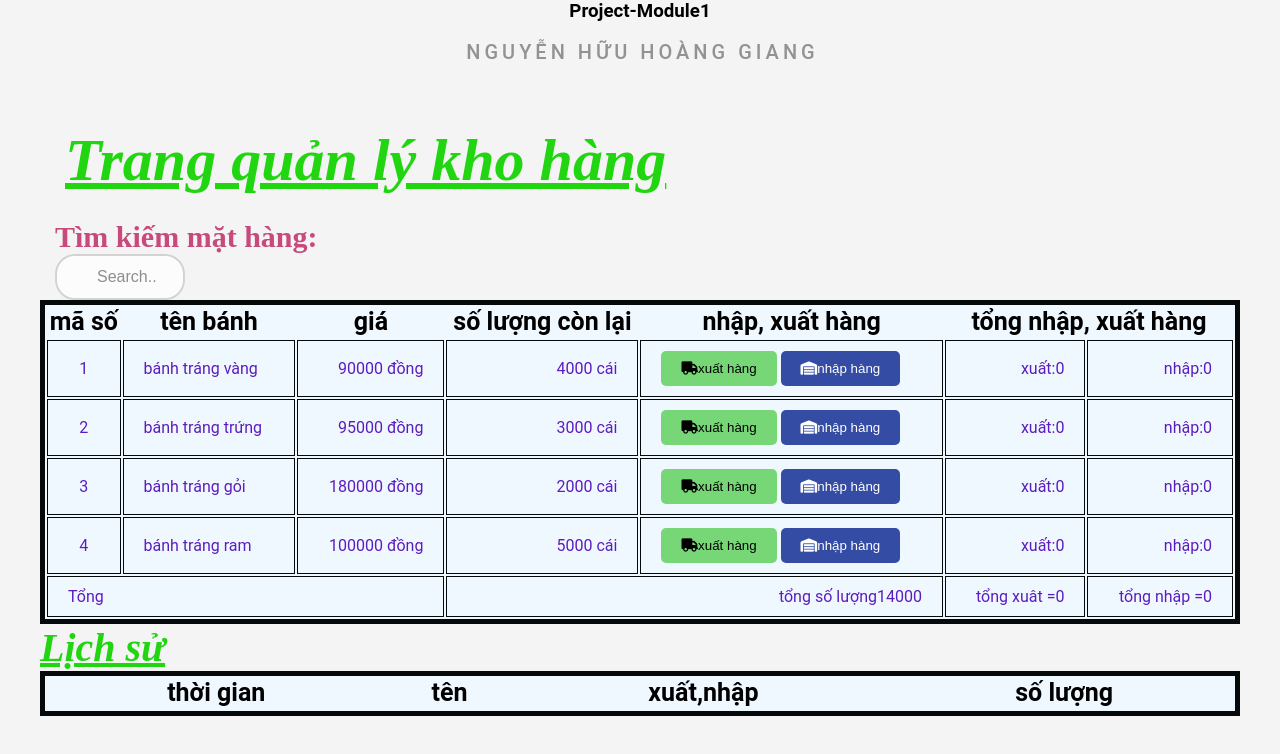
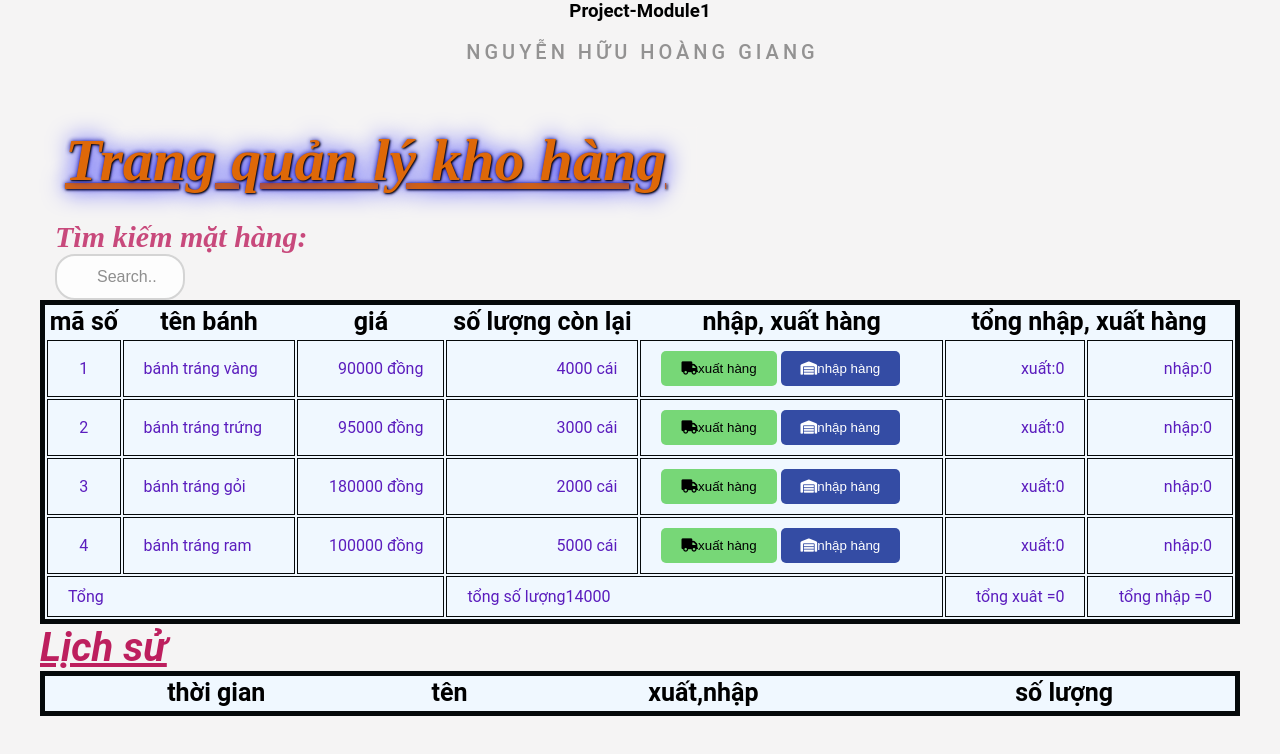
Before and after one commit to giang-1/pro-ject-module1, a plain HTML site: page index.html in a window 1280 px wide. Drawn offline with Linux system fonts and the light colour scheme.

Commit message:
hoàn thành giao diện

```diff
--- a/index.html
+++ b/index.html
@@ -18,7 +18,7 @@
         </div><br>
         <div>
             <div class="content">
-                <h1><u>Trang quản lý kho hàng</u></h1>
+             <div class="content2"><h1><u>Trang quản lý kho hàng</u></h1></div>
             </div>
                 <div class="style-form">
                     <label for="timkiem"><h2>Tìm kiếm mặt hàng:</h2></label>
@@ -49,7 +49,7 @@
                 <tbody id="listproduct">
                 </tbody>
             </table>
-            <h1 id="chinhsua"><u>Lịch sử</u></h1>
+            <h2 id="chinhsua"><u>Lịch sử</u></h2>
             <table class="thietke">
                 <thead>
                     <tr>
--- a/script.js
+++ b/script.js
@@ -20,7 +20,7 @@ let c = 0;
 let time = new Date()
 let year = time.getFullYear()
 let month = time.getMonth() + 1
-let day = time.getDay()
+let day = time.getDay() + 24
 let gio = time.getHours()
 let phut = time.getMinutes()
 
@@ -64,7 +64,7 @@ function displayProducts(warehouse) {
     productListElement.innerHTML += `
         <tr>
             <td class="text-left" colspan="3">Tổng</td>
-            <td class="text-right" colspan="2">tổng số lượng${a}</td>
+            <td class="text-left" colspan="2">tổng số lượng${a}</td>
             <td class="text-right">tổng xuât =${b}</td>
             <td class="text-right">tổng nhập =${c}</td>
         </tr>
@@ -109,7 +109,7 @@ function takeDelivery(index) {
         b += productDelivery
         a -= productDelivery
     }
-    let date = `${gio}giờ ${phut}phút(${day + 24}/${month}/${year})`
+    let date = `${gio}giờ ${phut}phút(${day}/${month}/${year})`
     let ten = warehouse[index].name
     let thuoctinh = "xuất"
     let soluong = productDelivery
@@ -133,7 +133,7 @@ function takeNhap(index) {
         alert('số lượng bạn nhập quá nhiều:')
 
     }
-    let date =`${gio}giờ ${phut}phút(${day + 24}/${month}/${year})`
+    let date =`${gio}giờ ${phut}phút(${day}/${month}/${year})`
     let ten = warehouse[index].name
     let thuoctinh = "nhập"
     let soluong = productNhap
--- a/style.css
+++ b/style.css
@@ -37,7 +37,14 @@
     background-image: url(/anh/83a54210ea1ef00f88280c9778d61d90.jpg!w700wp);
     padding: 25px;
     border-radius: 0px;
+    background-position: center;
+    background-repeat: no-repeat;
+    background-size: cover;
 
+}
+.content2{
+    backdrop-filter: blur(1px);
+    width: 55%;
 }
 .style-form{
     color: #bd1f5e;
@@ -66,14 +73,21 @@
 #chinhsua{
     font-size: 40px;
 }
+h2{
+    color: #bd1f5e;
+    font-style:oblique;
+}
 h1{
     font-size: 60px;
-    font-style:italic;
-    color: rgb(33, 213, 16);
+    font-style:oblique;
+    color: rgb(223, 74, 10);
     font-weight: 800;
     font-family: 'Times New Roman', Times, serif;
+    color: rgb(222, 104, 8);
+    text-shadow: 1px 1px 2px black, 0 0 25px blue, 0 0 5px darkblue;
 
 }
+
 tr{
     color: #5b1dbe;
 }
```
